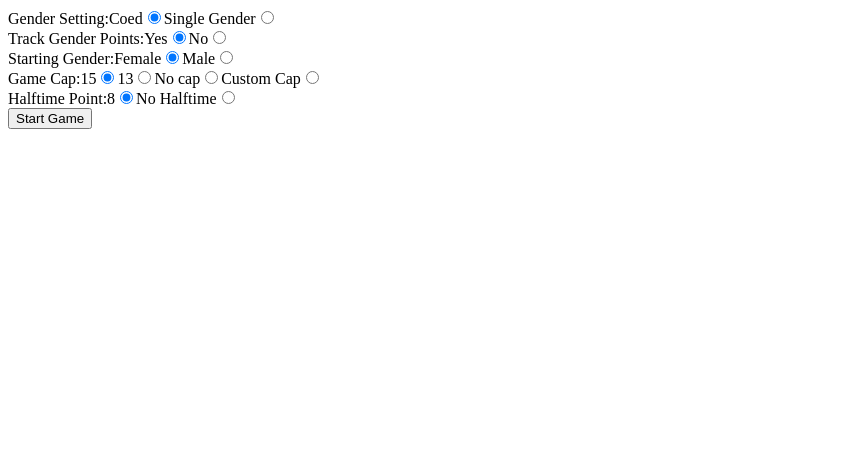
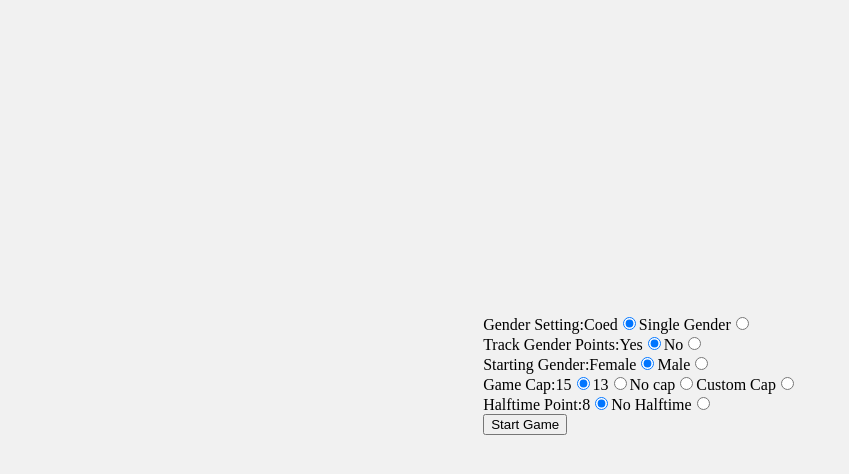
Before and after one commit to ChrisHuynh333/ultimate-scoreboard, a React (Create React App) app: page / in a window 1280 px wide. Shown: the top 474 px of the page, without its empty margins (0-849 px from the left). Built offline with nearby package versions, Linux system fonts and the light colour scheme.

Commit message:
Start styling

```diff
--- a/src/GameStartModal.js
+++ b/src/GameStartModal.js
@@ -19,8 +19,8 @@ const GameStartModal = () => {
 
 
     return (
-        <div className={isGameStartModalOpen ? "active" : "not-active"}>
-            <form onSubmit={handleSubmit}>
+        <div className={isGameStartModalOpen ? "game-start-modal-container" : "game-start-modal-container not-active"}>
+            <form className="game-start-modal-form" onSubmit={handleSubmit}>
                 <div>
                     <span>
                         Gender Setting:
--- a/src/index.css
+++ b/src/index.css
@@ -1,3 +1,22 @@
+
+
+html, body {
+  margin: 0; padding: 0; height: 100%; width: 100%; background-color: rgb(241, 241, 241);
+}
+
+.game-start-modal-container {
+  display: flex;
+  align-items: center;
+  justify-content: center;
+  height: 100vh;
+  margin-top: -2%;
+  background-color: rgb(241, 241, 241);
+}
+
+.game-start-modal-form {
+
+}
+
 .not-active {
   display: none;
 }
```
